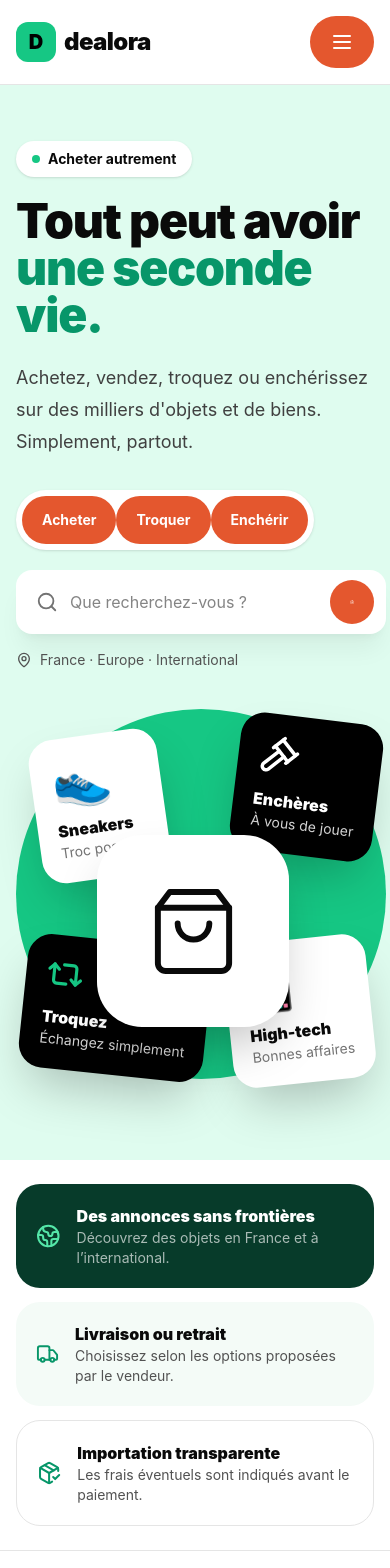
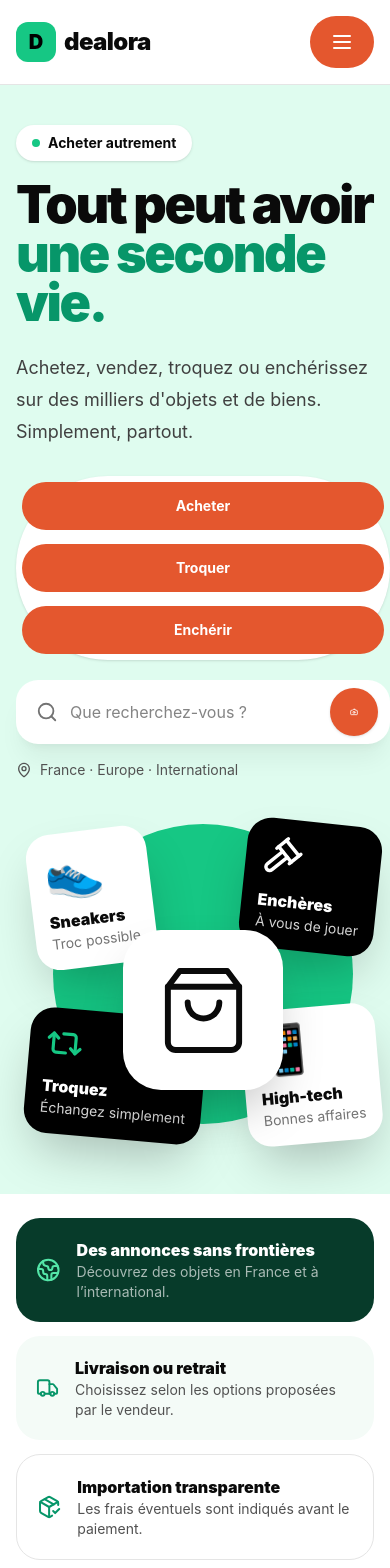
Before and after one commit to fabricedinalle-cell/Dealora-, a Next.js app: page / in a window 390 px wide. Shown: the top 1568 px of the page. Built offline with nearby package versions, Linux system fonts and the light colour scheme.

Commit message:
Polish Dealora mobile hero and photo search

```diff
--- a/app/page.js
+++ b/app/page.js
@@ -171,14 +171,14 @@
 
       {/* HERO */}
       <section className="overflow-hidden bg-[#dffcef]">
-        <div className="mx-auto grid max-w-7xl items-center gap-10 px-4 py-14 md:grid-cols-2 md:px-8 md:py-20">
+        <div className="mx-auto grid max-w-7xl items-center gap-8 px-4 py-10 sm:py-14 md:grid-cols-2 md:gap-10 md:px-8 md:py-20">
           <div>
             <div className="mb-5 inline-flex items-center gap-2 rounded-full bg-white px-4 py-2 text-sm font-bold shadow-sm">
               <span className="h-2 w-2 rounded-full bg-[#16c784]" />
               Acheter autrement
             </div>
 
-            <h1 className="max-w-xl text-5xl font-black leading-[0.98] tracking-tight md:text-7xl">
+            <h1 className="max-w-xl text-[3.25rem] font-black leading-[0.94] tracking-[-0.045em] sm:text-6xl md:text-7xl">
               Tout peut avoir
               <span className="block text-[#079669]">une seconde vie.</span>
             </h1>
@@ -189,12 +189,12 @@
             </p>
 
             {/* MODES */}
-            <div className="mt-8 flex w-fit rounded-full bg-white p-1.5 shadow-sm">
+            <div className="mt-7 grid w-full max-w-[410px] grid-cols-3 rounded-full bg-white p-1.5 shadow-sm sm:mt-8 sm:w-fit">
               {['Acheter', 'Troquer', 'Enchérir'].map((item) => (
                 <button
                   key={item}
                   onClick={() => setMode(item)}
-                  className={`rounded-full px-5 py-2.5 text-sm font-bold transition ${
+                  className={`rounded-full px-3 py-3 text-sm font-bold transition sm:px-5 sm:py-2.5 ${
                     mode === item
                       ? 'bg-black text-white'
                       : 'text-neutral-600 hover:bg-neutral-100'
@@ -206,7 +206,7 @@
             </div>
 
             {/* SEARCH */}
-            <div className="mt-5 flex max-w-2xl items-center rounded-2xl bg-white p-2 shadow-xl shadow-black/5">
+            <div className="mt-5 flex max-w-2xl items-center rounded-[22px] bg-white p-2 shadow-xl shadow-black/5">
               <Search className="ml-3 shrink-0 text-neutral-500" size={22} />
 
               <input
@@ -228,9 +228,9 @@
               <button
                 onClick={openPhotoSearch}
                 aria-label="Rechercher avec une photo"
-                className="mr-1 flex h-11 w-11 shrink-0 items-center justify-center rounded-xl bg-[#dffcef] text-black transition hover:bg-[#bdf6dc]"
+                className="mr-1 flex h-12 w-12 shrink-0 items-center justify-center rounded-2xl bg-[#ef542b] text-white shadow-sm transition active:scale-95 hover:bg-[#db4823]"
               >
-                <Camera size={22} />
+                <Camera size={24} strokeWidth={2.4} />
               </button>
 
               <button className="hidden rounded-xl bg-black px-6 py-3 font-bold text-white sm:block">
@@ -245,26 +245,26 @@
           </div>
 
           {/* ILLUSTRATION */}
-          <div className="relative min-h-[420px]">
-            <div className="absolute left-1/2 top-1/2 h-[370px] w-[370px] -translate-x-1/2 -translate-y-1/2 rounded-full bg-[#16c784] md:h-[450px] md:w-[450px]" />
+          <div className="relative mx-auto min-h-[360px] w-full max-w-[520px] sm:min-h-[420px]">
+            <div className="absolute left-1/2 top-1/2 h-[300px] w-[300px] -translate-x-1/2 -translate-y-1/2 rounded-full bg-[#16c784] sm:h-[370px] sm:w-[370px] md:h-[450px] md:w-[450px]" />
 
-            <div className="absolute left-[5%] top-[12%] rotate-[-8deg] rounded-3xl bg-white p-5 shadow-2xl">
+            <div className="absolute left-[4%] top-[10%] rotate-[-7deg] rounded-3xl bg-white p-4 shadow-2xl sm:p-5">
               <div className="text-5xl">👟</div>
               <p className="mt-3 font-black">Sneakers</p>
               <p className="text-sm text-neutral-500">Troc possible</p>
             </div>
 
-            <div className="absolute right-[2%] top-[8%] rotate-[7deg] rounded-3xl bg-black p-5 text-white shadow-2xl">
+            <div className="absolute right-[3%] top-[8%] rotate-[6deg] rounded-3xl bg-black p-4 text-white shadow-2xl sm:p-5">
               <Gavel size={42} />
               <p className="mt-3 font-black">Enchères</p>
               <p className="text-sm text-neutral-300">À vous de jouer</p>
             </div>
 
-            <div className="absolute left-[22%] top-[36%] z-10 flex h-48 w-48 items-center justify-center rounded-[45px] bg-white shadow-2xl md:h-56 md:w-56">
+            <div className="absolute left-1/2 top-[38%] z-10 flex h-40 w-40 -translate-x-1/2 items-center justify-center rounded-[38px] bg-white shadow-2xl sm:h-48 sm:w-48 md:h-56 md:w-56">
               <ShoppingBag size={95} strokeWidth={1.5} />
             </div>
 
-            <div className="absolute bottom-[7%] left-[2%] rotate-[6deg] rounded-3xl bg-black p-5 text-white shadow-2xl">
+            <div className="absolute bottom-[4%] left-[3%] rotate-[5deg] rounded-3xl bg-black p-4 text-white shadow-2xl sm:p-5">
               <Repeat2 size={38} className="text-[#16c784]" />
               <p className="mt-3 font-black">Troquez</p>
               <p className="text-sm text-neutral-300">
@@ -272,7 +272,7 @@
               </p>
             </div>
 
-            <div className="absolute bottom-[5%] right-[4%] rotate-[-6deg] rounded-3xl bg-white p-5 shadow-2xl">
+            <div className="absolute bottom-[3%] right-[3%] rotate-[-5deg] rounded-3xl bg-white p-4 shadow-2xl sm:p-5">
               <div className="text-5xl">📱</div>
               <p className="mt-3 font-black">High-tech</p>
               <p className="text-sm text-neutral-500">Bonnes affaires</p>
```
